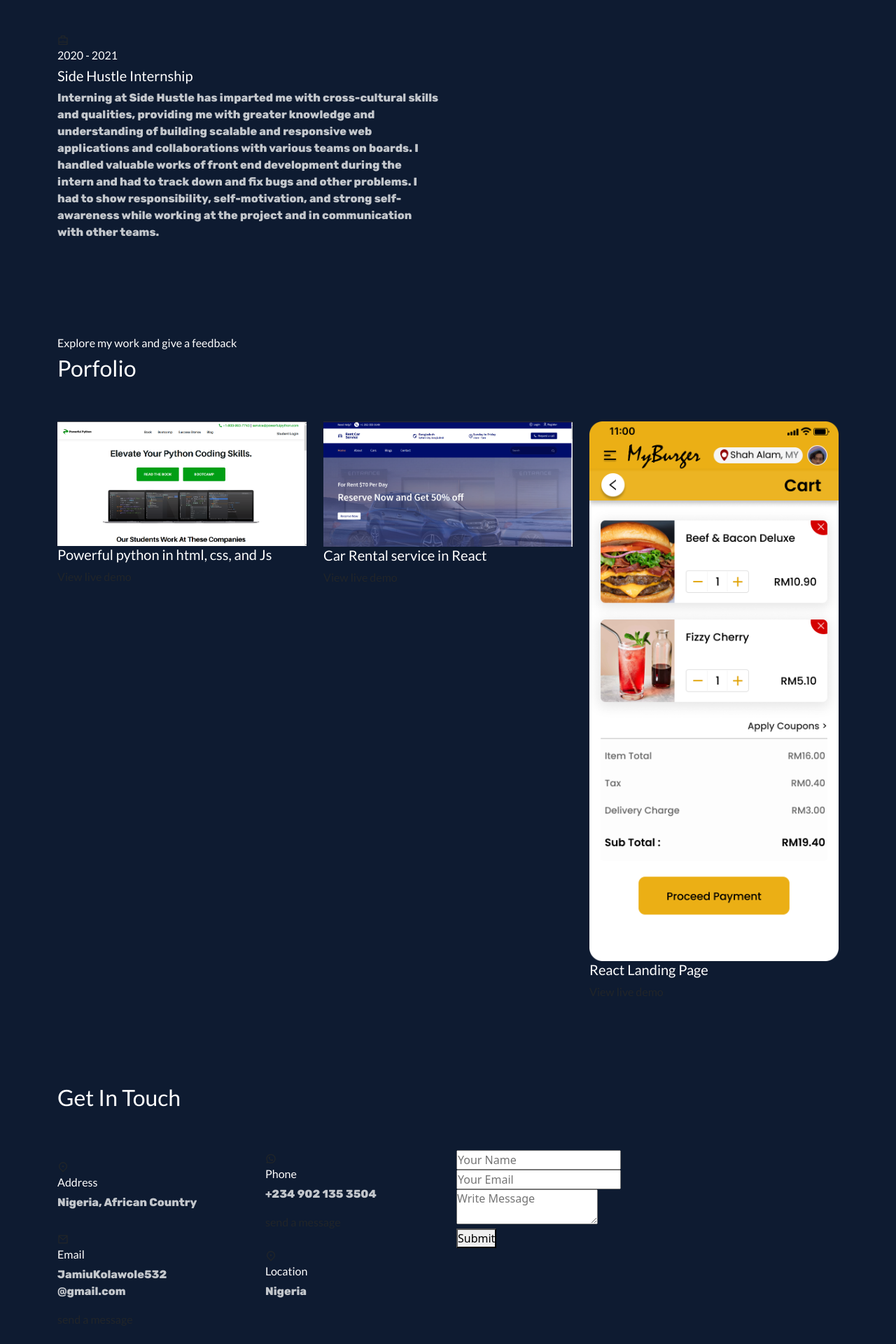
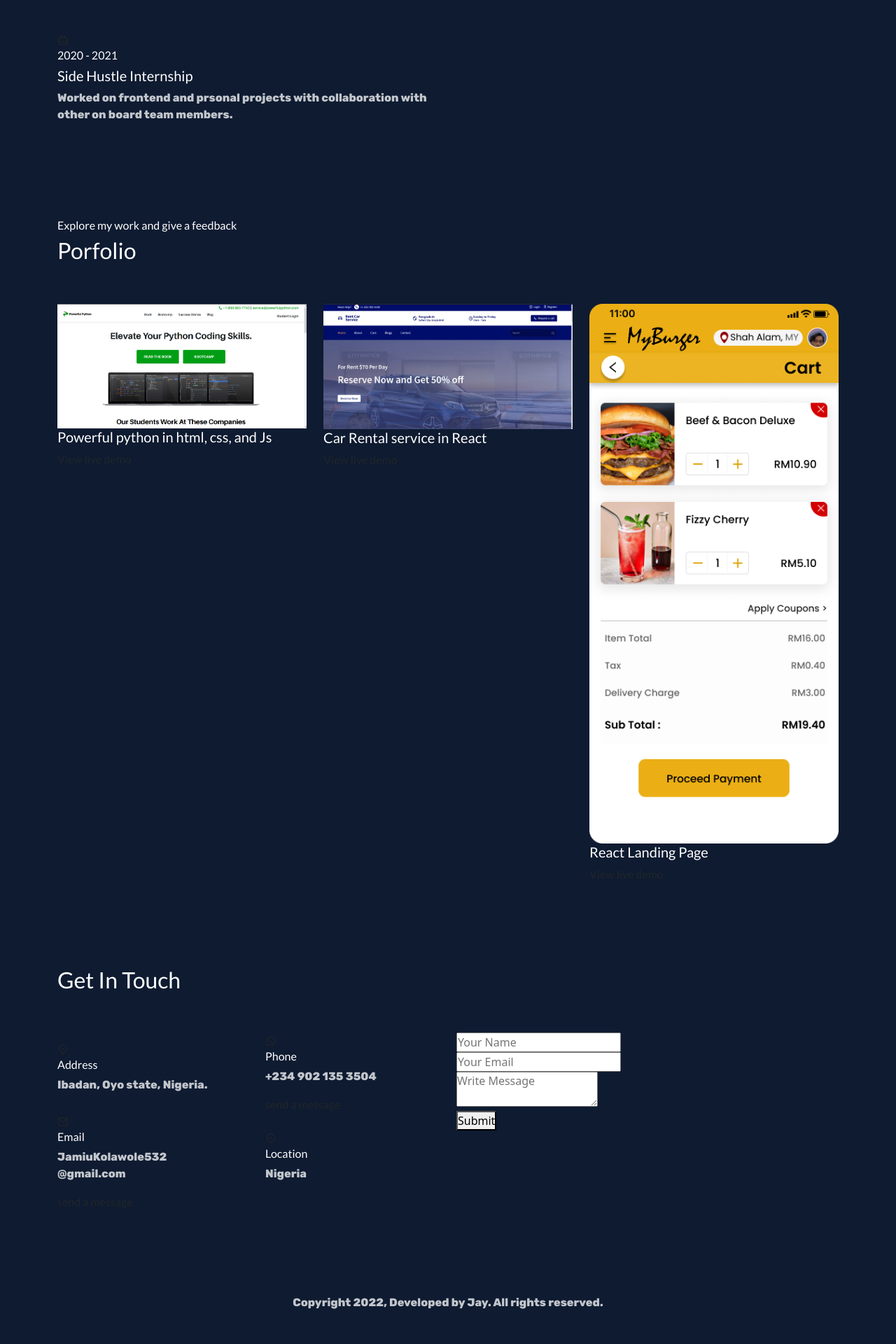
Before and after one commit to JamiuKolawole04/portfolio-in-react, a React (Create React App) app: page / in a window 1280 px wide. Shown: the part 1560-3480 px from the top of the page at 70% size. Built offline with nearby package versions, Linux system fonts and the light colour scheme.

Commit message:
chore: updating site add

```diff
--- a/src/components/Contact.jsx
+++ b/src/components/Contact.jsx
@@ -17,7 +17,7 @@ export const Contact = () => {
                             <div className="single__info-box w-50">
                                 <i className="ri-map-pin-2-line"></i>
                                 <h6>Address</h6>
-                                <p>Nigeria, African Country</p>
+                                <p>Ibadan, Oyo state, Nigeria.</p>
                             </div>
 
                             <div className="single__info-box w-50">
--- a/src/components/Experience.jsx
+++ b/src/components/Experience.jsx
@@ -6,7 +6,7 @@ export const Experience = () => {
         {
             year: "2020 - 2021",
             title: "Side Hustle Internship",
-            desc: "Interning at Side Hustle has imparted me with cross-cultural skills and qualities, providing me with greater knowledge and understanding of building scalable and responsive web applications  and collaborations with various teams on boards. I handled valuable works of front end development during the intern and had to track down and fix bugs and other problems. I had to show responsibility, self-motivation, and strong self-awareness while working at the project and in communication with other teams",
+            desc: "Worked on frontend and prsonal projects with collaboration with other on board team members",
         },
         // {
         //     year: "2019 - 2020",
--- a/src/components/Skills.jsx
+++ b/src/components/Skills.jsx
@@ -11,7 +11,7 @@ export const Skills = () => {
             percentage: "100%",
         },
         {
-            title: "CSS preprocessors like SAAS ",
+            title: "SCSS",
             percentage: "100%",
         },
         {
@@ -25,18 +25,18 @@ export const Skills = () => {
             title: "Node.js",
             percentage: "100%",
         },
-        {
-            title: "Express.js",
-            percentage: "100%",
-        },
+        // {
+        //     title: "Express.js",
+        //     percentage: "100%",
+        // },
         {
             title: "MongoDB",
             percentage: "100%",
         },
-        {
-            title: "Socket.io",
-            percentage: "100%",
-        },
+        // {
+        //     title: "Socket.io",
+        //     percentage: "100%",
+        // },
     ];
 
 
```
